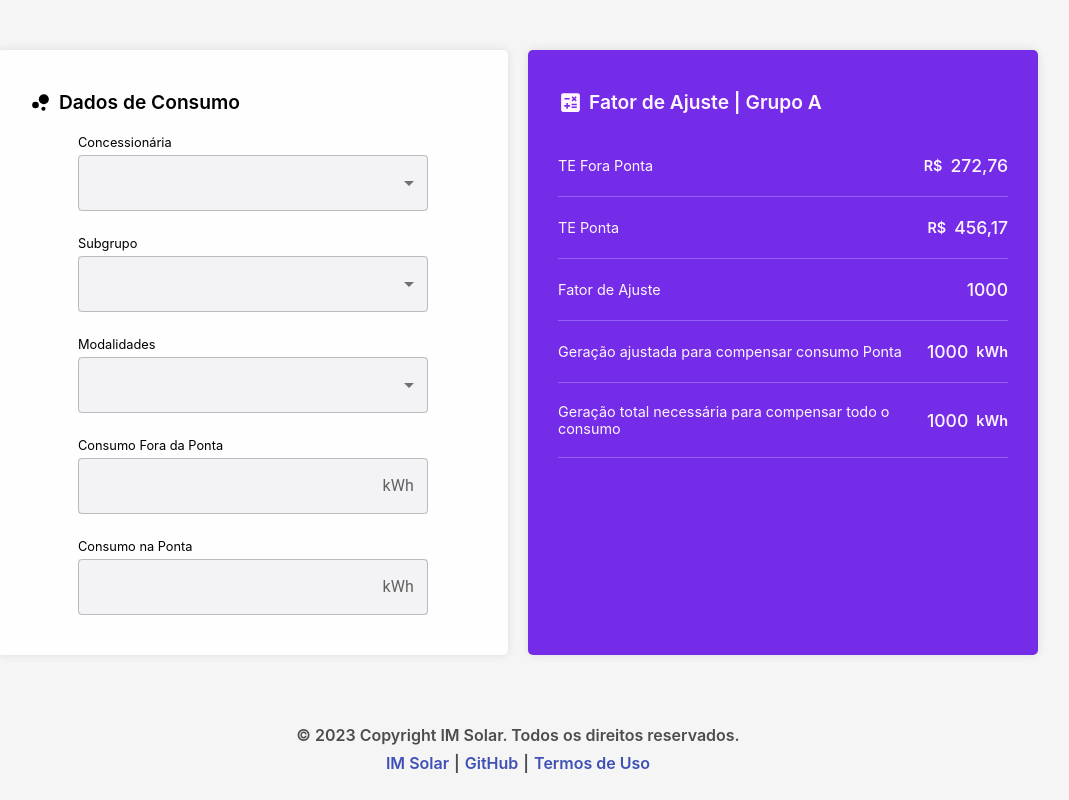
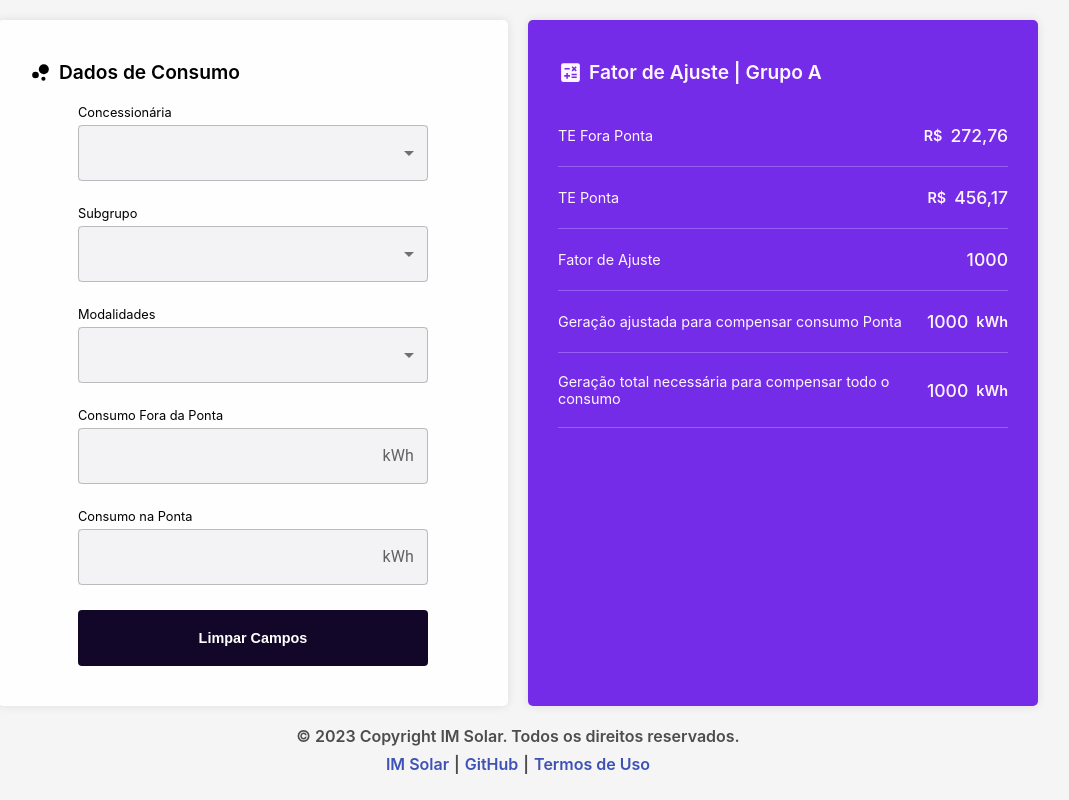
Before and after one commit to izaiasmachado/tarifas.imsolar.com.br, a React (Create React App) app: page /#/fator-ajuste-grupo-a in a window 1280 px wide. Shown: the whole page, without its empty margins (122-1191 px from the left). Built offline with nearby package versions, Linux system fonts and the light colour scheme.

Commit message:
feat: clean fields button

```diff
--- a/src/pages/FatorAjusteGrupoA/FatorAjusteGrupoA.js
+++ b/src/pages/FatorAjusteGrupoA/FatorAjusteGrupoA.js
@@ -72,6 +72,16 @@ export default function FatorAjusteGrupoA() {
                 variant="outlined"
               ></TextField>
             </div>
+
+            <div className="input clear-fields">
+              <button
+                onClick={() => {
+                  console.log("clear fields");
+                }}
+              >
+                Limpar Campos
+              </button>
+            </div>
           </div>
         </div>
 
--- a/src/pages/FatorAjusteGrupoA/styles.css
+++ b/src/pages/FatorAjusteGrupoA/styles.css
@@ -1,5 +1,5 @@
 .container-fator-ajuste {
-  padding: 50px 0;
+  padding: 20px 0 0 0;
   display: flex;
   flex-direction: row;
   justify-content: center;
@@ -9,12 +9,19 @@
 }
 
 .fator-ajuste {
-  width: 100%;
+  width: 96%;
+  height: 98%;
   display: flex;
   flex-direction: row;
   flex-wrap: wrap;
   justify-content: center;
   gap: 20px;
+}
+
+@media (max-width: 1040px) {
+  .fator-ajuste {
+    gap: 0px;
+  }
 }
 
 .container-input-fields {
@@ -70,9 +77,7 @@
   display: flex;
   flex-direction: column;
   gap: 5px;
-  /* width: 350px; */
   width: 100%;
-  /* width: 350px; */
   min-width: 280px;
   max-width: 350px;
 }
@@ -94,7 +99,6 @@
   background-color: #742ce8;
   width: 100%;
   max-width: 450px;
-  min-height: 500px;
 }
 
 .container-calculations .input-title {
@@ -112,7 +116,7 @@
   flex-direction: row;
   justify-content: space-between;
   align-items: center;
-  min-width: 300px;
+  min-width: 280px;
   width: 100%;
   max-width: 600px;
   border-bottom: 1px solid #985df5;
@@ -141,3 +145,14 @@
   font-weight: 600;
   font-size: 0.9rem;
 }
+
+.clear-fields button {
+  height: 56px;
+  border-radius: 4px;
+  background-color: #130729;
+  border: none;
+  color: #fff;
+  font-size: 0.9rem;
+  font-weight: 600;
+  cursor: pointer;
+}
```
